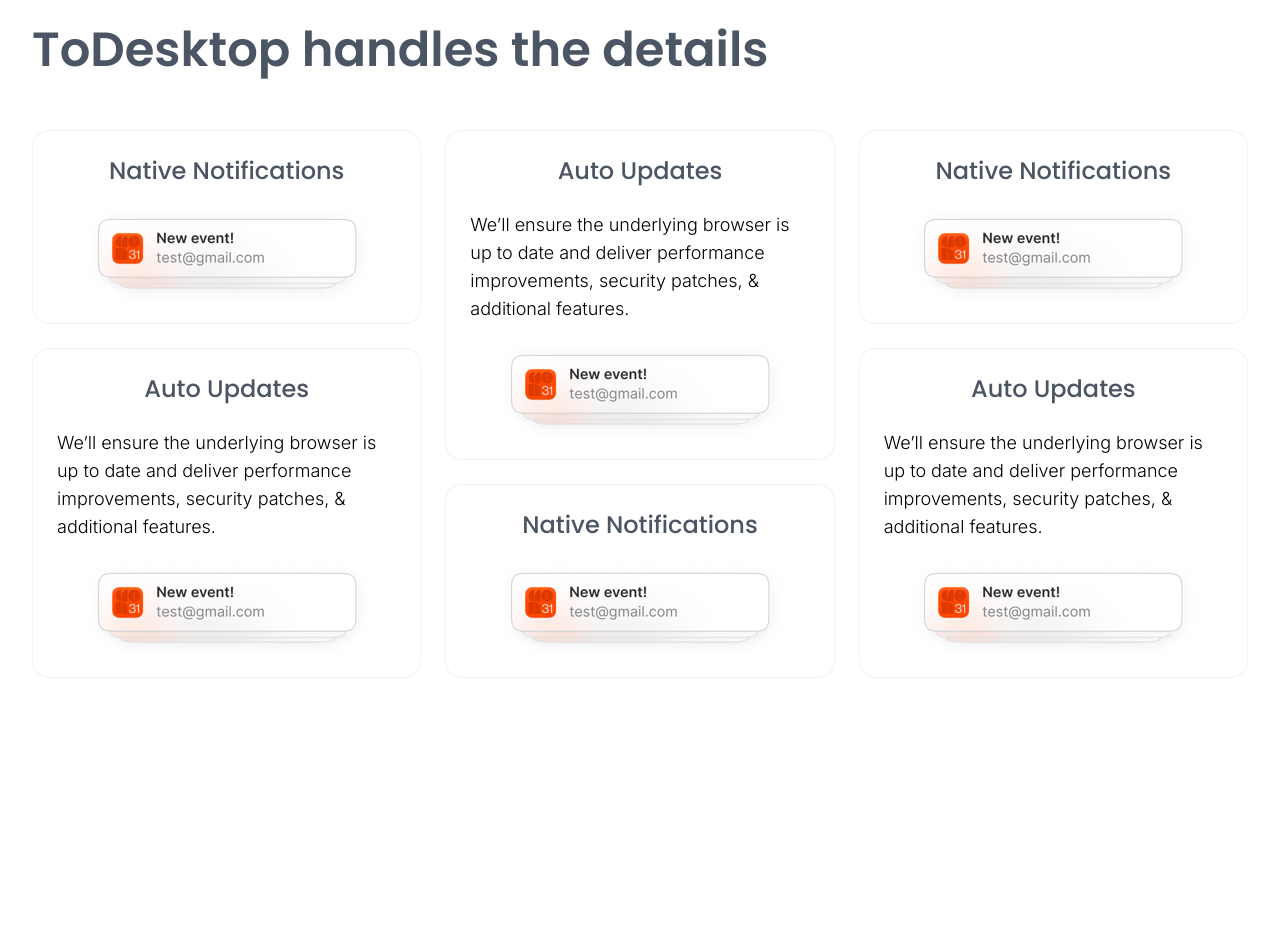
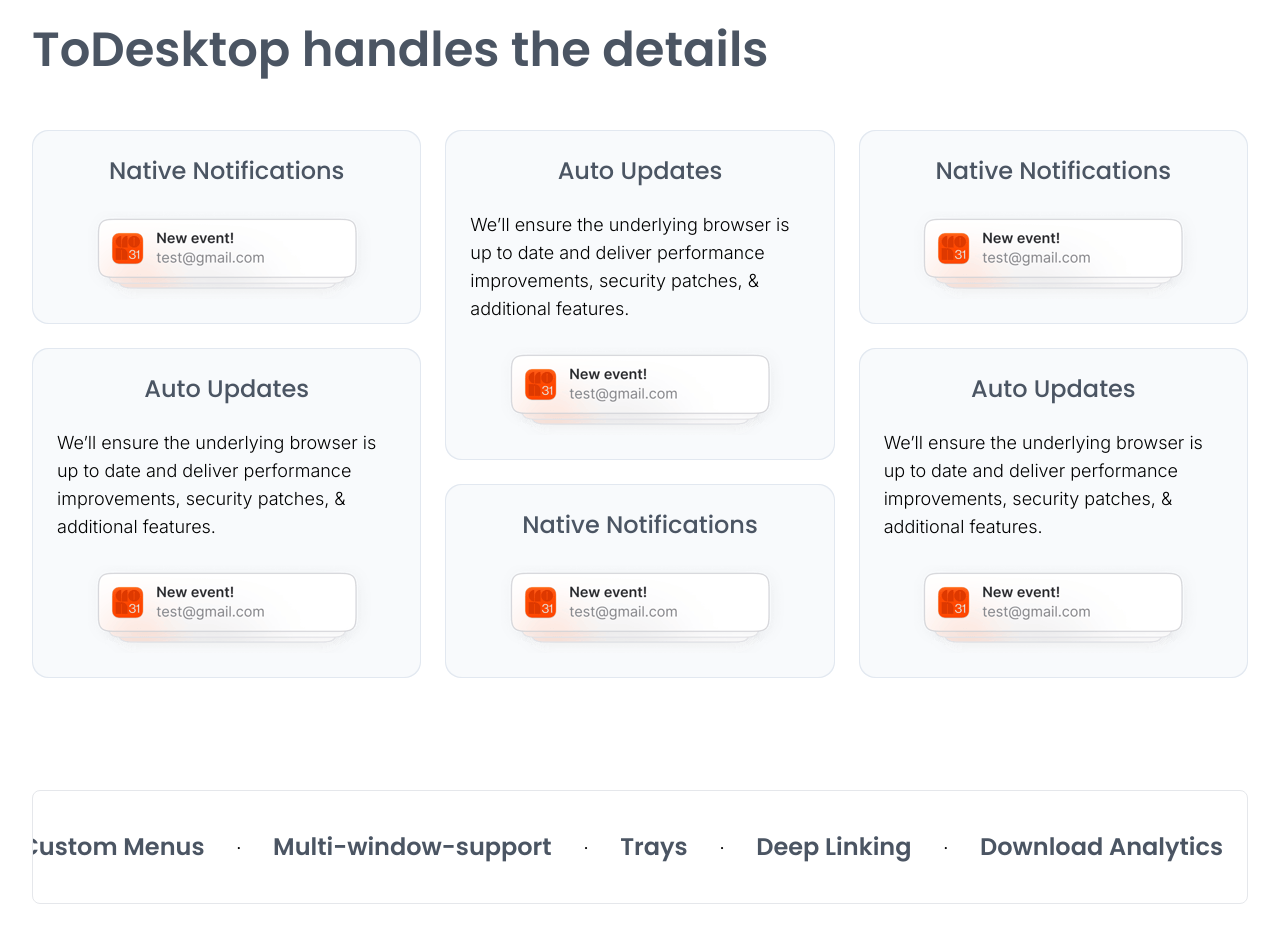
Before and after one commit to narendra-patil1509/React-Tailwind-Projects, a React (Vite) app in the folder ToDesktop/: page / in a window 1280 px wide. Shown: the part 3220-4162 px from the top of the page. Built offline with nearby package versions, Linux system fonts and the light colour scheme.

Commit message:
Added scrolling Company texts line4

```diff
--- a/ToDesktop/src/components/Hero.jsx
+++ b/ToDesktop/src/components/Hero.jsx
@@ -33,6 +33,7 @@
     const line1 = document.getElementById('line1');
     const line2 = document.getElementById('line2');
     const line3 = document.getElementById('line3');
+    const line4 = document.getElementById('line4');
 
     const initialTranslateLTR = -48*4;
     const initialTranslateRTL = 36*4;
@@ -40,6 +41,7 @@
     // setupIntersectionObserver(line1, true, 0.15);
     // setupIntersectionObserver(line2, false, 0.15);
     // setupIntersectionObserver(line3, true, 0.15);
+    // setupIntersectionObserver(line4, true, 0.15);
 
     const setupIntersectionObserver = (element, isLTR, speed)=> {
         const intersectionCallback = (entries)=> {
@@ -376,45 +378,45 @@
             <h2 className="text-5xl sm:font-semibold mb-14">ToDesktop handles the details</h2>
             <div id="grid-container" className="flex flex-col gap-6 lg:grid lg-grid-cols-3" style={{"grid-auto-rows": ""}}>
 
-                <div className="row-start-1 row-end-3 group rounded-2xl p-[1px] bg-slate-100 hover:bg-gradient-to-br hover:from-red-200 hover:via-purple-200 hover:to-yellow-200">
-                    <div className="bg-white rounded-2xl w-full h-full p-6 flex flex-col gap-6 items-center group-hover:bg-gradient-to-br group-hover:from-red-50 group-hover:via-purple-50 group-hover:to-yellow-50">
+                <div className="row-start-1 row-end-3 group rounded-2xl p-[1px] bg-slate-200 hover:bg-gradient-to-br hover:from-red-200 hover:via-purple-200 hover:to-yellow-200">
+                    <div className="bg-slate-50 rounded-2xl w-full h-full p-6 flex flex-col gap-6 items-center group-hover:bg-gradient-to-br group-hover:from-red-50 group-hover:via-purple-50 group-hover:to-yellow-50">
                         <h3 className="text-2xl">Native Notifications</h3>
                         <img src={asset28} alt="" />
                     </div>
                 </div>
 
-                <div className="row-start-1 row-end-4 group rounded-2xl p-[1px] bg-slate-100 hover:bg-gradient-to-br hover:from-red-200 hover:via-purple-200 hover:to-yellow-200">
-                    <div className="bg-white rounded-2xl w-full h-full p-6 flex flex-col gap-6 items-center group-hover:bg-gradient-to-br group-hover:from-red-50 group-hover:via-purple-50 group-hover:to-yellow-50">
+                <div className="row-start-1 row-end-4 group rounded-2xl p-[1px] bg-slate-200 hover:bg-gradient-to-br hover:from-red-200 hover:via-purple-200 hover:to-yellow-200">
+                    <div className="bg-slate-50 rounded-2xl w-full h-full p-6 flex flex-col gap-6 items-center group-hover:bg-gradient-to-br group-hover:from-red-50 group-hover:via-purple-50 group-hover:to-yellow-50">
                         <h3 className="text-2xl">Auto Updates</h3>
                         <p className="text-lg text center font-light">We’ll ensure the underlying browser is up to date and deliver performance improvements, security patches, & additional features.</p>
                         <img src={asset28} alt="" />
                     </div>
                 </div>
 
-                <div className="row-start-1 row-end-3 group rounded-2xl p-[1px] bg-slate-100 hover:bg-gradient-to-br hover:from-red-200 hover:via-purple-200 hover:to-yellow-200">
-                    <div className="bg-white rounded-2xl w-full h-full p-6 flex flex-col gap-6 items-center group-hover:bg-gradient-to-br group-hover:from-red-50 group-hover:via-purple-50 group-hover:to-yellow-50">
+                <div className="row-start-1 row-end-3 group rounded-2xl p-[1px] bg-slate-200 hover:bg-gradient-to-br hover:from-red-200 hover:via-purple-200 hover:to-yellow-200">
+                    <div className="bg-slate-50 rounded-2xl w-full h-full p-6 flex flex-col gap-6 items-center group-hover:bg-gradient-to-br group-hover:from-red-50 group-hover:via-purple-50 group-hover:to-yellow-50">
                         <h3 className="text-2xl">Native Notifications</h3>
                         <img src={asset28} alt="" />
                     </div>
                 </div>
 
-                <div className="row-start-3 row-end-6 group rounded-2xl p-[1px] bg-slate-100 hover:bg-gradient-to-br hover:from-red-200 hover:via-purple-200 hover:to-yellow-200">
-                    <div className="bg-white rounded-2xl w-full h-full p-6 flex flex-col gap-6 items-center group-hover:bg-gradient-to-br group-hover:from-red-50 group-hover:via-purple-50 group-hover:to-yellow-50">
+                <div className="row-start-3 row-end-6 group rounded-2xl p-[1px] bg-slate-200 hover:bg-gradient-to-br hover:from-red-200 hover:via-purple-200 hover:to-yellow-200">
+                    <div className="bg-slate-50 rounded-2xl w-full h-full p-6 flex flex-col gap-6 items-center group-hover:bg-gradient-to-br group-hover:from-red-50 group-hover:via-purple-50 group-hover:to-yellow-50">
                         <h3 className="text-2xl">Auto Updates</h3>
                         <p className="text-lg text center font-light">We’ll ensure the underlying browser is up to date and deliver performance improvements, security patches, & additional features.</p>
                         <img src={asset28} alt="" />
                     </div>
                 </div>
 
-                <div className="row-start-4 row-end-6 group rounded-2xl p-[1px] bg-slate-100 hover:bg-gradient-to-br hover:from-red-200 hover:via-purple-200 hover:to-yellow-200">
-                    <div className="bg-white rounded-2xl w-full h-full p-6 flex flex-col gap-6 items-center group-hover:bg-gradient-to-br group-hover:from-red-50 group-hover:via-purple-50 group-hover:to-yellow-50">
+                <div className="row-start-4 row-end-6 group rounded-2xl p-[1px] bg-slate-200 hover:bg-gradient-to-br hover:from-red-200 hover:via-purple-200 hover:to-yellow-200">
+                    <div className="bg-slate-50 rounded-2xl w-full h-full p-6 flex flex-col gap-6 items-center group-hover:bg-gradient-to-br group-hover:from-red-50 group-hover:via-purple-50 group-hover:to-yellow-50">
                         <h3 className="text-2xl">Native Notifications</h3>
                         <img src={asset28} alt="" />
                     </div>
                 </div>
 
-                <div className="row-start-3 row-end-6 group rounded-2xl p-[1px] bg-slate-100 hover:bg-gradient-to-br hover:from-red-200 hover:via-purple-200 hover:to-yellow-200">
-                    <div className="bg-white rounded-2xl w-full h-full p-6 flex flex-col gap-6 items-center group-hover:bg-gradient-to-br group-hover:from-red-50 group-hover:via-purple-50 group-hover:to-yellow-50">
+                <div className="row-start-3 row-end-6 group rounded-2xl p-[1px] bg-slate-200 hover:bg-gradient-to-br hover:from-red-200 hover:via-purple-200 hover:to-yellow-200">
+                    <div className="bg-slate-50 rounded-2xl w-full h-full p-6 flex flex-col gap-6 items-center group-hover:bg-gradient-to-br group-hover:from-red-50 group-hover:via-purple-50 group-hover:to-yellow-50">
                         <h3 className="text-2xl">Auto Updates</h3>
                         <p className="text-lg text center font-light">We’ll ensure the underlying browser is up to date and deliver performance improvements, security patches, & additional features.</p>
                         <img src={asset28} alt="" />
@@ -422,6 +424,26 @@
                 </div>
             </div>
         </div>
+
+        {/* Companies Feature Line */}
+        <div id="features-line" className="container mt-4">
+            <div className="border rounded-lg overflow-hidden flex justify-center p-4">
+                <div id="line4" className="flex gap-8 p-6">
+                    <h3 className="whitespace-nowrap my-0 x-2 text-2xl font-semibold">Custom Menus</h3>
+                    <span>.</span>
+                    <h3 className="whitespace-nowrap my-0 x-2 text-2xl font-semibold">Multi-window-support</h3>
+                    <span>.</span>
+                    <h3 className="whitespace-nowrap my-0 x-2 text-2xl font-semibold">Trays</h3>
+                    <span>.</span>
+                    <h3 className="whitespace-nowrap my-0 x-2 text-2xl font-semibold">Deep Linking</h3>
+                    <span>.</span>
+                    <h3 className="whitespace-nowrap my-0 x-2 text-2xl font-semibold">Download Analytics</h3>
+                    <span>.</span>
+                </div>
+            </div>
+        </div>
+
+
         <div className="h-[1000px]"></div>
     </main>
   )
```
